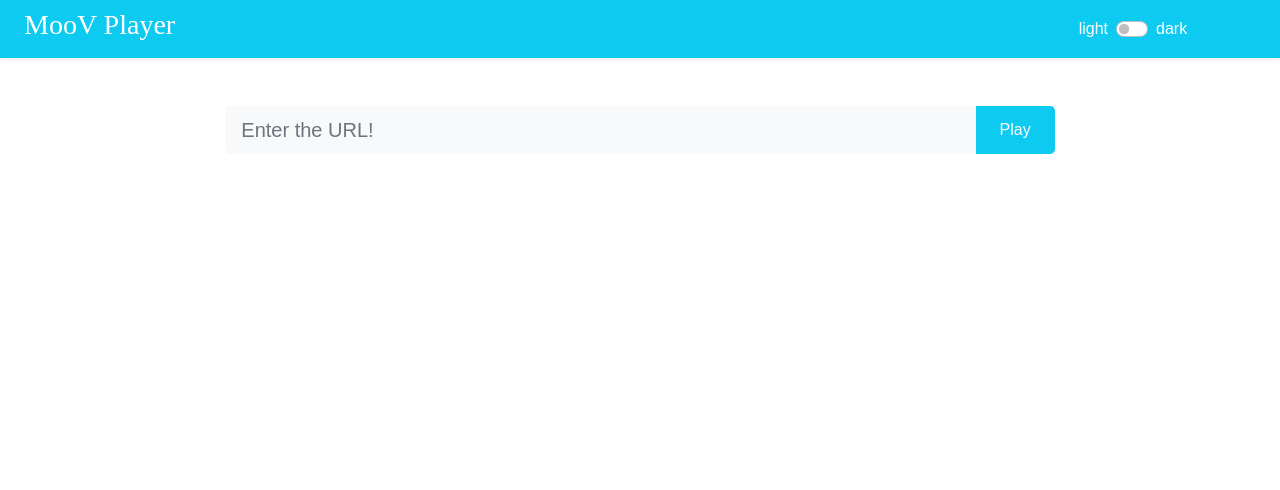
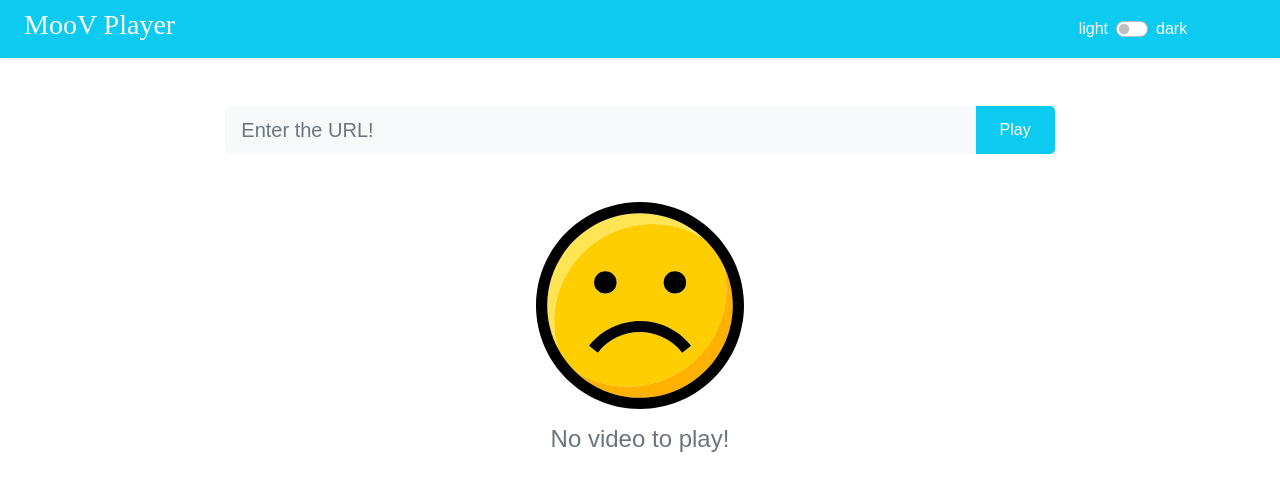
Before and after one commit to Amirhossein-Veysi/movie-player, a React (Create React App) app: page / in a window 1280 px wide. Shown: the top 490 px of the page. Built offline with nearby package versions, Linux system fonts and the light colour scheme.

Commit message:
added no video component

```diff
--- a/src/App.js
+++ b/src/App.jsx
@@ -3,8 +3,9 @@ import "./App.css";
 import { useState } from "react";
 import Container from "react-bootstrap/Container";
 //components
-import Header from "./components/Header/";
-import InputBar from "./components/InputBar/";
+import Header from "./components/Header";
+import InputBar from "./components/InputBar";
+import NoVideo from "./components/NoVideo";
 
 const App = () => {
   const [theme, setTheme] = useState(false);
@@ -21,6 +22,7 @@ const App = () => {
       <Container fluid>
         <Header changeTheme={changeTheme} />
         <InputBar setUrl={setUrl} />
+        {!url ? <NoVideo /> : "Video Player :)"}
       </Container>
     </div>
   );
--- /dev/null
+++ b/src/components/NoVideo/index.jsx
@@ -0,0 +1,24 @@
+import SadFace from "../../images/sad-svgrepo-com.svg";
+import Row from "react-bootstrap/Row";
+import Col from "react-bootstrap/Col";
+
+const NoVideo = () => {
+  return (
+    <>
+      <Row>
+        <Col
+          xs={12}
+          lg={{ span: 8, offset: 2 }}
+          className="d-flex justify-content-center flex-wrap mt-5"
+        >
+          <img className="w-25 mx-auto" src={SadFace} alt=":(" />
+          <p className="h4 text-secondary text-center w-100 mt-3">
+            No video to play!
+          </p>
+        </Col>
+      </Row>
+    </>
+  );
+};
+
+export default NoVideo;
```
Also changed, not shown: src/images/sad-svgrepo-com.svg (added).
